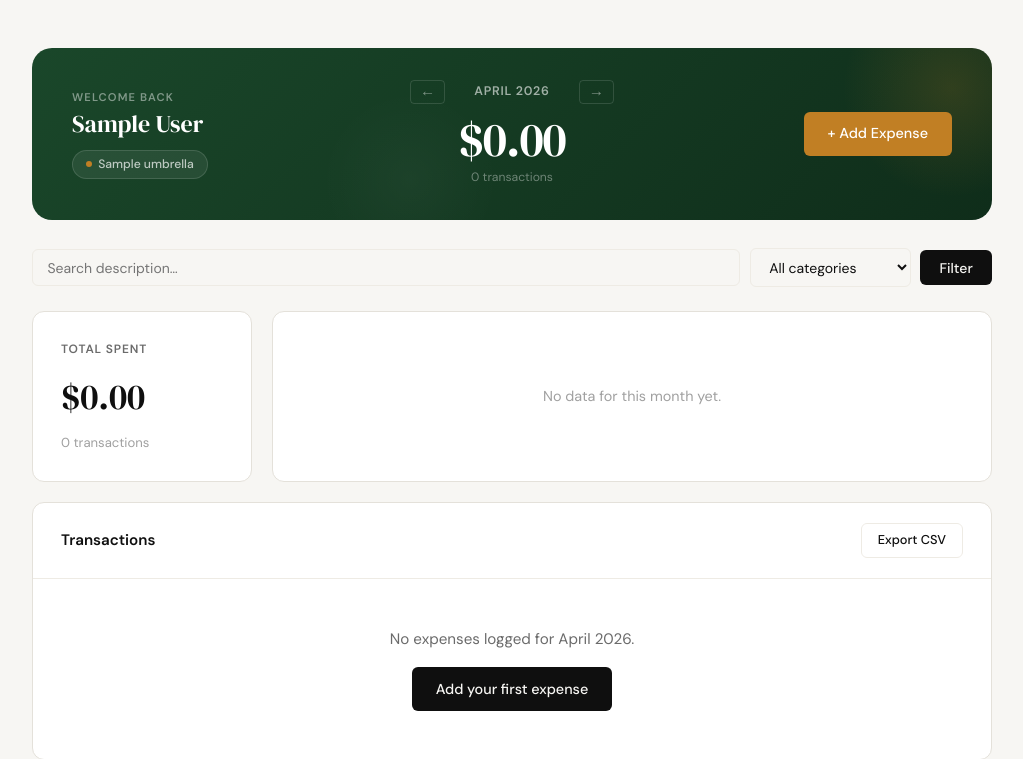
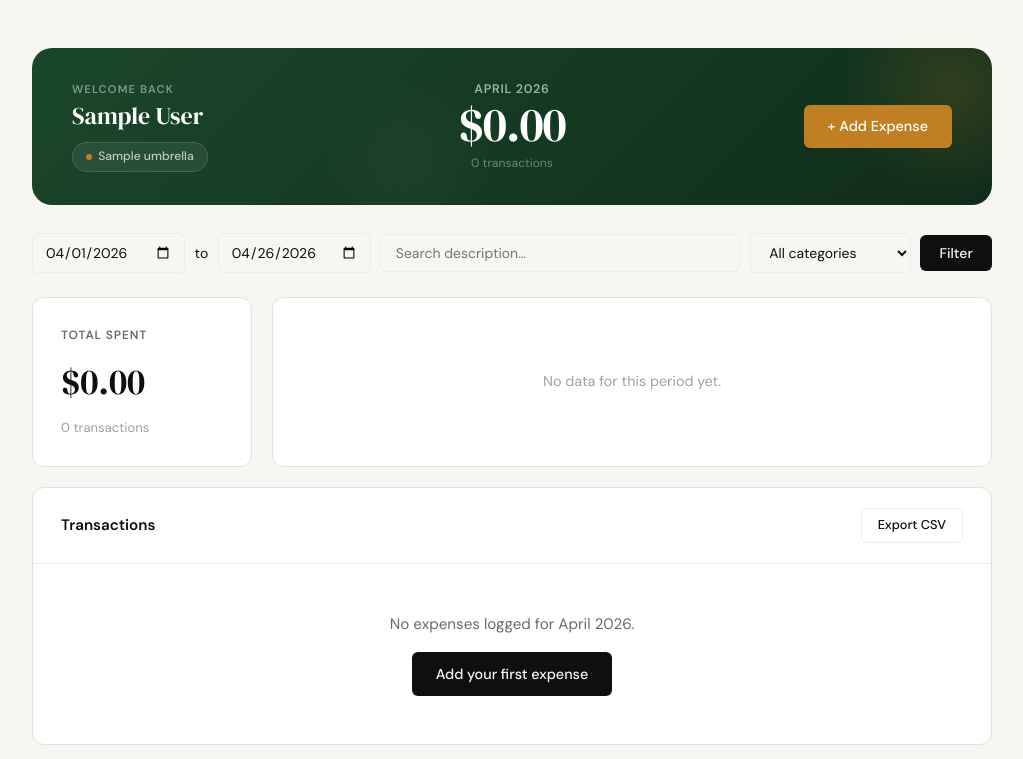
Before and after one commit to iamsinghdilsher-code/expenseTracker, a Flask app: page /expenses in a window 1280 px wide. Shown: the part 61-820 px from the top of the page, without its empty margins (128-1151 px from the left). Run offline with Flask 3, Linux system fonts and the light colour scheme; the visitor is signed in with stand-in values (Sample User, id 1); tables that the repository leaves empty hold one stand-in row (values such as "Sample post").

Commit message:
dateFilter

```diff
--- a/app.py
+++ b/app.py
@@ -702,11 +702,21 @@ def profile():
 def expenses():
     from database.db import get_db
     now = datetime.now(PACIFIC)
-    month = request.args.get("month", now.strftime("%Y-%m"))
+    default_from = now.replace(day=1).strftime("%Y-%m-%d")
+    default_to = now.strftime("%Y-%m-%d")
+
+    date_from = request.args.get("date_from", default_from).strip()
+    date_to = request.args.get("date_to", default_to).strip()
     try:
-        datetime.strptime(month, "%Y-%m")
+        datetime.strptime(date_from, "%Y-%m-%d")
     except ValueError:
-        month = now.strftime("%Y-%m")
+        date_from = default_from
+    try:
+        datetime.strptime(date_to, "%Y-%m-%d")
+    except ValueError:
+        date_to = default_to
+    if date_from > date_to:
+        date_from, date_to = date_to, date_from
 
     search = request.args.get("search", "").strip()
     cat_filter = request.args.get("category", "").strip()
@@ -730,22 +740,22 @@ def expenses():
             query = (
                 "SELECT e.*, u.name as member_name FROM expenses e"
                 " JOIN users u ON u.id = e.user_id"
-                " WHERE e.umbrella_id = ? AND e.user_id = ? AND strftime('%Y-%m', e.date) = ?"
+                " WHERE e.umbrella_id = ? AND e.user_id = ? AND e.date >= ? AND e.date <= ?"
             )
-            params = [g.active_umbrella_id, member_filter, month]
+            params = [g.active_umbrella_id, member_filter, date_from, date_to]
         else:
             query = (
                 "SELECT e.*, u.name as member_name FROM expenses e"
                 " JOIN users u ON u.id = e.user_id"
-                " WHERE e.umbrella_id = ? AND strftime('%Y-%m', e.date) = ?"
+                " WHERE e.umbrella_id = ? AND e.date >= ? AND e.date <= ?"
             )
-            params = [g.active_umbrella_id, month]
+            params = [g.active_umbrella_id, date_from, date_to]
     else:
         query = (
             "SELECT e.*, NULL as member_name FROM expenses e"
-            " WHERE e.user_id = ? AND e.umbrella_id = ? AND strftime('%Y-%m', e.date) = ?"
+            " WHERE e.user_id = ? AND e.umbrella_id = ? AND e.date >= ? AND e.date <= ?"
         )
-        params = [session["user_id"], g.active_umbrella_id, month]
+        params = [session["user_id"], g.active_umbrella_id, date_from, date_to]
 
     if search:
         query += " AND e.description LIKE ?"
@@ -756,26 +766,26 @@ def expenses():
     query += " ORDER BY e.date DESC"
     rows = conn.execute(query, params).fetchall()
 
-    # Category totals for the pie chart (always full month, no search/cat filter)
+    # Category totals for chart — respects date range, ignores search/cat filter
     if is_power:
         if member_filter:
             cat_rows = conn.execute(
                 "SELECT category, SUM(amount) as total FROM expenses"
-                " WHERE umbrella_id = ? AND user_id = ? AND strftime('%Y-%m', date) = ? GROUP BY category",
-                (g.active_umbrella_id, member_filter, month),
+                " WHERE umbrella_id = ? AND user_id = ? AND date >= ? AND date <= ? GROUP BY category",
+                (g.active_umbrella_id, member_filter, date_from, date_to),
             ).fetchall()
         else:
             cat_rows = conn.execute(
                 "SELECT category, SUM(amount) as total FROM expenses"
-                " WHERE umbrella_id = ? AND strftime('%Y-%m', date) = ? GROUP BY category",
-                (g.active_umbrella_id, month),
+                " WHERE umbrella_id = ? AND date >= ? AND date <= ? GROUP BY category",
+                (g.active_umbrella_id, date_from, date_to),
             ).fetchall()
     else:
         cat_rows = conn.execute(
             "SELECT category, SUM(amount) as total FROM expenses"
-            " WHERE user_id = ? AND umbrella_id = ? AND strftime('%Y-%m', date) = ?"
+            " WHERE user_id = ? AND umbrella_id = ? AND date >= ? AND date <= ?"
             " GROUP BY category",
-            (session["user_id"], g.active_umbrella_id, month),
+            (session["user_id"], g.active_umbrella_id, date_from, date_to),
         ).fetchall()
 
     conn.close()
@@ -784,10 +794,14 @@ def expenses():
     chart_labels = [r["category"] for r in cat_rows]
     chart_values = [round(r["total"], 2) for r in cat_rows]
 
-    y, m = int(month[:4]), int(month[5:])
-    prev_m = f"{y-1}-12" if m == 1 else f"{y}-{m-1:02d}"
-    next_m = f"{y+1}-01" if m == 12 else f"{y}-{m+1:02d}"
-    month_label = datetime.strptime(month, "%Y-%m").strftime("%B %Y")
+    dt_from = datetime.strptime(date_from, "%Y-%m-%d")
+    dt_to = datetime.strptime(date_to, "%Y-%m-%d")
+    if dt_from.year == dt_to.year and dt_from.month == dt_to.month:
+        date_label = dt_from.strftime("%B %Y")
+    elif dt_from.year == dt_to.year:
+        date_label = f"{dt_from.strftime('%b %d')} – {dt_to.strftime('%b %d, %Y')}"
+    else:
+        date_label = f"{dt_from.strftime('%b %d, %Y')} – {dt_to.strftime('%b %d, %Y')}"
 
     category_tree = _build_category_tree(g.active_umbrella_id) if g.active_umbrella_id else []
 
@@ -795,10 +809,9 @@ def expenses():
         "expenses.html",
         expenses=rows,
         total=total,
-        month=month,
-        month_label=month_label,
-        prev_month=prev_m,
-        next_month=next_m,
+        date_from=date_from,
+        date_to=date_to,
+        date_label=date_label,
         chart_labels=chart_labels,
         chart_values=chart_values,
         search=search,
@@ -1039,12 +1052,18 @@ def delete_expense(id):
 @umbrella_required
 def export_expenses():
     from database.db import get_db
-    month = request.args.get("month", "").strip()
-    if month:
+    now = datetime.now(PACIFIC)
+    date_from = request.args.get("date_from", "").strip()
+    date_to = request.args.get("date_to", "").strip()
+    for val, key in [(date_from, "date_from"), (date_to, "date_to")]:
         try:
-            datetime.strptime(month, "%Y-%m")
+            if val:
+                datetime.strptime(val, "%Y-%m-%d")
         except ValueError:
-            month = ""
+            if key == "date_from":
+                date_from = ""
+            else:
+                date_to = ""
 
     conn = get_db()
     is_power = g.user["role"] == "power"
@@ -1059,29 +1078,26 @@ def export_expenses():
         " LEFT JOIN categories pc ON pc.id = c.parent_id"
     )
 
+    if date_from and date_to:
+        date_clause = " AND e.date >= ? AND e.date <= ?"
+        date_params = [date_from, date_to]
+    else:
+        date_clause = ""
+        date_params = []
+
     if is_power:
-        if month:
-            rows = conn.execute(
-                _select + " WHERE strftime('%Y-%m', e.date) = ? ORDER BY e.date DESC",
-                (month,),
-            ).fetchall()
-        else:
-            rows = conn.execute(_select + " ORDER BY e.date DESC").fetchall()
+        rows = conn.execute(
+            _select + " WHERE 1=1" + date_clause + " ORDER BY e.date DESC",
+            date_params,
+        ).fetchall()
     else:
-        if month:
-            rows = conn.execute(
-                _select + " WHERE e.user_id = ? AND e.umbrella_id = ?"
-                " AND strftime('%Y-%m', e.date) = ? ORDER BY e.date DESC",
-                (session["user_id"], g.active_umbrella_id, month),
-            ).fetchall()
-        else:
-            rows = conn.execute(
-                _select + " WHERE e.user_id = ? AND e.umbrella_id = ? ORDER BY e.date DESC",
-                (session["user_id"], g.active_umbrella_id),
-            ).fetchall()
-    conn.close()
-
-    filename = f"expenses_{month}.csv" if month else "expenses_all.csv"
+        rows = conn.execute(
+            _select + " WHERE e.user_id = ? AND e.umbrella_id = ?" + date_clause + " ORDER BY e.date DESC",
+            [session["user_id"], g.active_umbrella_id] + date_params,
+        ).fetchall()
+    conn.close()
+
+    filename = f"expenses_{date_from}_to_{date_to}.csv" if (date_from and date_to) else "expenses_all.csv"
     buf = io.StringIO()
     writer = csv.writer(buf)
     writer.writerow(["Date", "Description", "Category", "Amount", "Source", "Umbrella"])
--- a/static/css/style.css
+++ b/static/css/style.css
@@ -1044,6 +1044,27 @@ a { color: inherit; text-decoration: none; }
     flex-wrap: wrap;
 }
 
+.filter-date {
+    padding: 0.55rem 0.75rem;
+    border: 1.5px solid var(--border-soft);
+    border-radius: 6px;
+    font-family: var(--sans);
+    font-size: 0.875rem;
+    background: var(--paper);
+    color: var(--ink);
+    outline: none;
+    transition: border-color 0.2s;
+    cursor: pointer;
+}
+.filter-date:focus { border-color: var(--accent); }
+
+.filter-date-sep {
+    font-family: var(--sans);
+    font-size: 0.875rem;
+    color: var(--muted);
+    white-space: nowrap;
+}
+
 .filter-search {
     flex: 1;
     min-width: 160px;
--- a/templates/expenses.html
+++ b/templates/expenses.html
@@ -39,11 +39,7 @@
                 {% endif %}
             </div>
             <div class="dash-hero-center">
-                <div class="dash-hero-nav">
-                    <a href="{{ url_for('expenses', month=prev_month) }}" class="dash-hero-arrow">&#8592;</a>
-                    <span class="dash-hero-month">{{ month_label }}</span>
-                    <a href="{{ url_for('expenses', month=next_month) }}" class="dash-hero-arrow">&#8594;</a>
-                </div>
+                <div class="dash-hero-month">{{ date_label }}</div>
                 <div class="dash-hero-total">${{ "%.2f"|format(total) }}</div>
                 <div class="dash-hero-count">{{ expenses|length }} transaction{{ 's' if expenses|length != 1 else '' }}</div>
             </div>
@@ -54,7 +50,9 @@
 
         <!-- Search / filter bar -->
         <form class="filter-bar" method="GET" action="{{ url_for('expenses') }}">
-            <input type="hidden" name="month" value="{{ month }}">
+            <input class="filter-date" type="date" name="date_from" value="{{ date_from }}">
+            <span class="filter-date-sep">to</span>
+            <input class="filter-date" type="date" name="date_to" value="{{ date_to }}">
             <input class="filter-search" type="text" name="search"
                    placeholder="Search description…" value="{{ search }}">
             <select class="filter-cat" name="category">
@@ -82,7 +80,7 @@
             {% endif %}
             <button class="filter-btn" type="submit">Filter</button>
             {% if search or cat_filter or member_filter %}
-            <a class="filter-clear" href="{{ url_for('expenses', month=month) }}">Clear</a>
+            <a class="filter-clear" href="{{ url_for('expenses', date_from=date_from, date_to=date_to) }}">Clear</a>
             {% endif %}
         </form>
 
@@ -98,7 +96,7 @@
                 {% if chart_labels %}
                 <canvas id="catChart"></canvas>
                 {% else %}
-                <p class="empty-chart">No data for this month yet.</p>
+                <p class="empty-chart">No data for this period yet.</p>
                 {% endif %}
             </div>
         </div>
@@ -107,7 +105,7 @@
         <div class="dash-card table-card">
             <div class="table-header">
                 <h2 class="table-title">Transactions</h2>
-                <a href="{{ url_for('export_expenses', month=month) }}" class="btn-export">Export CSV</a>
+                <a href="{{ url_for('export_expenses', date_from=date_from, date_to=date_to) }}" class="btn-export">Export CSV</a>
             </div>
             {% if expenses %}
             <div class="table-wrap">
@@ -146,7 +144,7 @@
             </div>
             {% else %}
             <div class="empty-state">
-                <p class="empty-text">No expenses logged for {{ month_label }}.</p>
+                <p class="empty-text">No expenses logged for {{ date_label }}.</p>
                 <a href="{{ url_for('add_expense') }}" class="btn-primary" style="margin-top:1rem">Add your first expense</a>
             </div>
             {% endif %}
```
